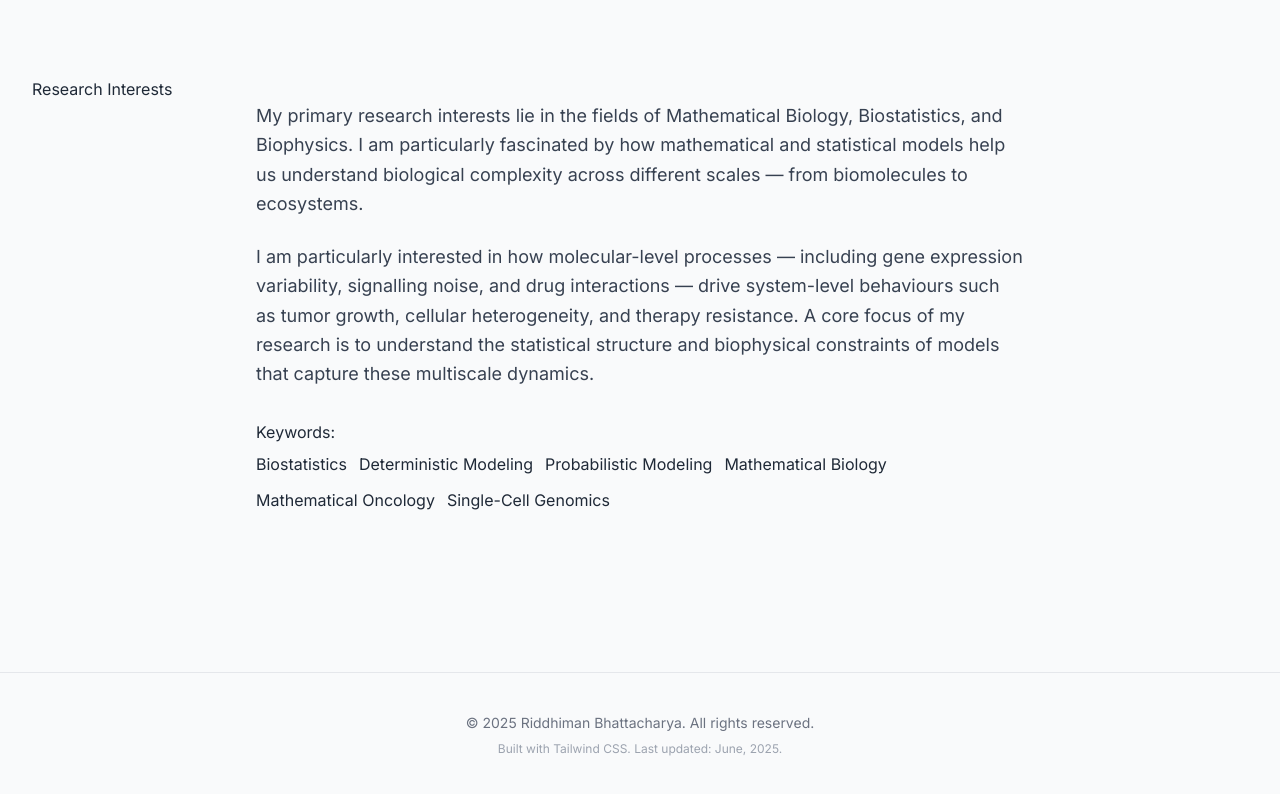
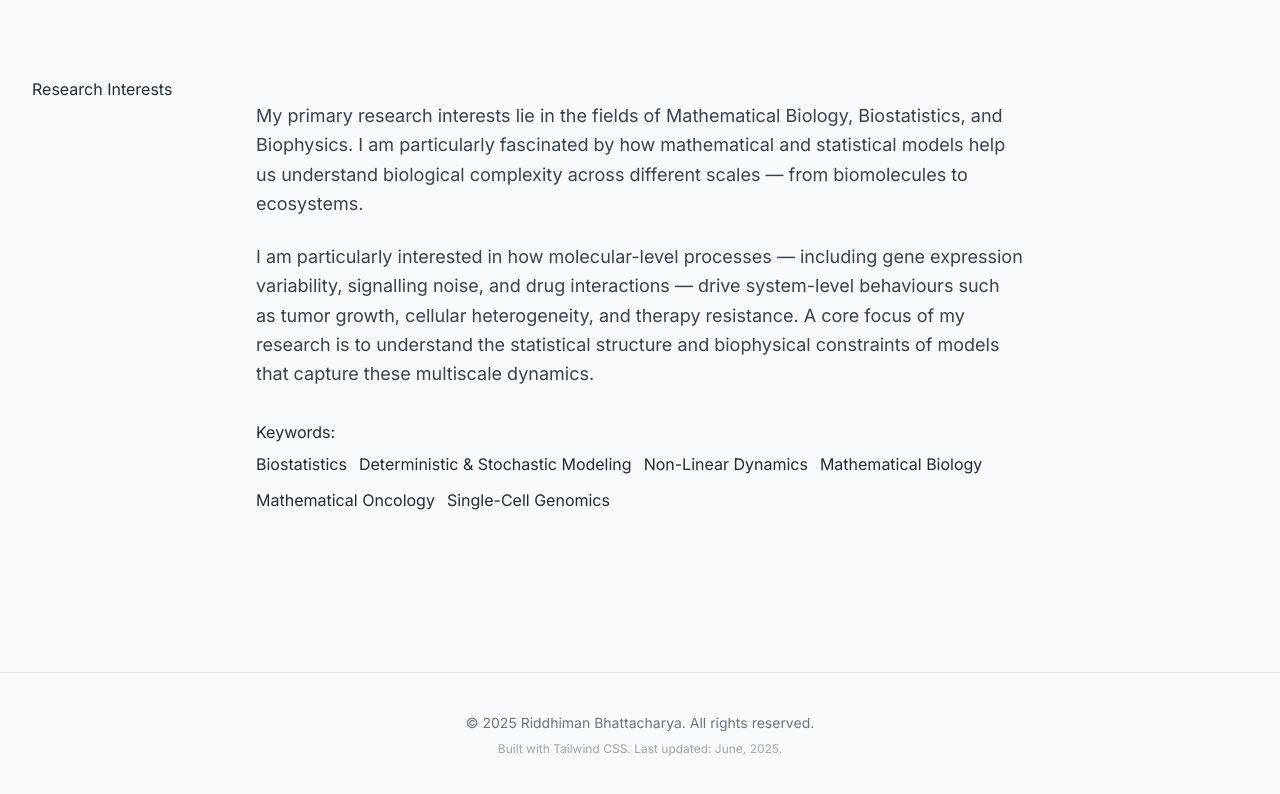
Before and after one commit to Riddhiman2005/Riddhiman2005.github.io, a plain HTML site: page research.html in a window 1280 px wide. Shown: the part 68-862 px from the top of the page. Drawn offline with nearby package versions, Linux system fonts and the light colour scheme.

Commit message:
Update research.html

```diff
--- a/research.html
+++ b/research.html
@@ -76,8 +76,8 @@
                     <h2 class="content-subheading text-left">Keywords:</h2>
                     <div class="flex flex-wrap justify-start gap-x-3 gap-y-3 pt-2">
                         <span class="tag">Biostatistics</span>
-                        <span class="tag">Deterministic Modeling</span>
-                        <span class="tag">Probabilistic Modeling</span>
+                        <span class="tag">Deterministic & Stochastic Modeling</span>
+                        <span class="tag">Non-Linear Dynamics</span>
                         <span class="tag">Mathematical Biology</span>
                         <span class="tag">Mathematical Oncology</span>
                         <span class="tag">Single-Cell Genomics</span>
```
